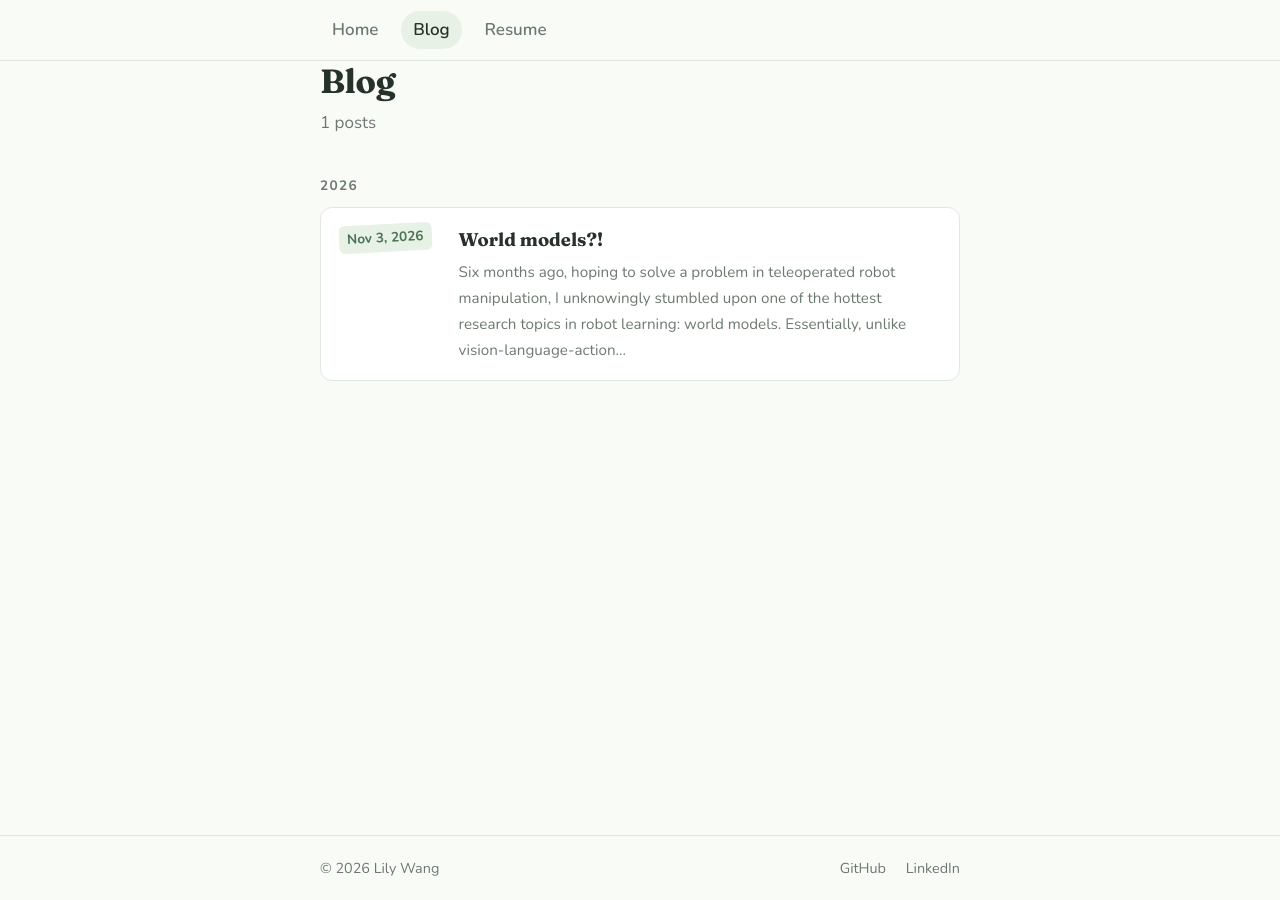
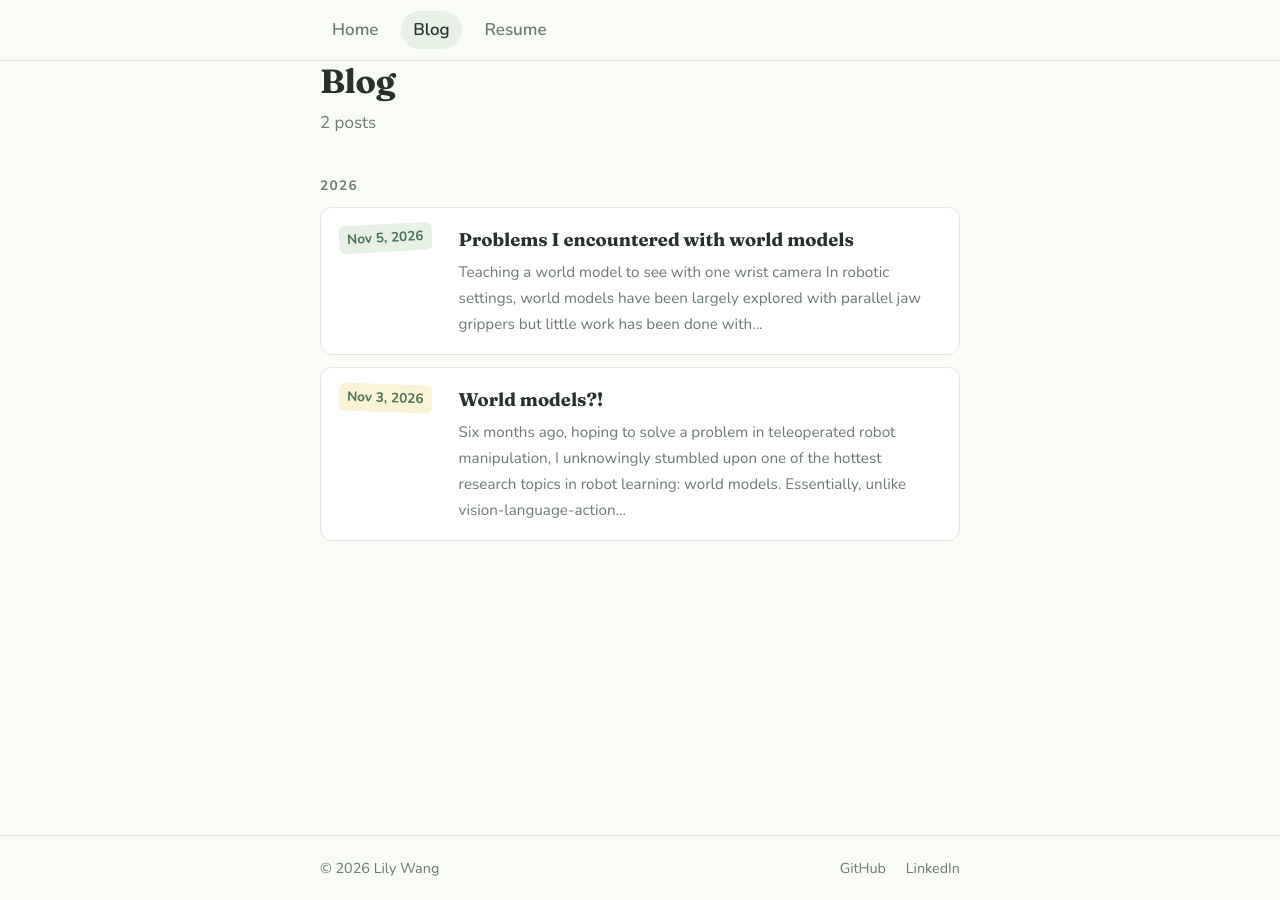
Before and after one commit to lilywang899/lilywang899.github.io, a Jekyll site: the page built from blog/index.html, in a window 1280 px wide. Built offline with Jekyll 4.4.1, drawn with Linux system fonts in a browser that asks for light colours; part of the change alters nothing that is shown.

Commit message:
Add part two: problems I encountered with world models
Co-Authored-By: Claude Fable 5.1 <noreply@anthropic.com>

```diff
--- /dev/null
+++ b/_posts/2026-11-05-problems-with-world-models.md
@@ -0,0 +1,143 @@
+---
+title: "Problems I encountered with world models"
+date: 2026-11-05 17:00:00 -0800
+tags: [ai, world models, robotics]
+---
+
+## Teaching a world model to see with one wrist camera
+
+In robotic settings, world models have been largely explored with parallel jaw grippers but little work has been done with humanoids.
+With parallel jaw grippers, world models are often trained using external scene camera in addition to wrist camera viewpoints.
+These two cameras complement each other to provide the best learning signal possible. Wrist camera is able to closely monitor the contact between gripper and object,
+but it provides a limited understanding of how the arm is moving in the environment. Hence, the external camera helps by capturing of the overall robot interactions with the environment.
+This combination has proven to greatly reduce hallucination in world model predictions especially for long-horizon. [0] [3]
+
+<!--more-->
+
+## What about world models for humanoids?
+Since humanoids need to move around to perform different tasks, it is impractical to install scene cameras in every environment. And so humanoids have to rely on overhead and wrist cameras only.
+The problem is that overhead cameras are not as good as scene cameras especially when the humanoid has a 5-fingered hand instead of a parallel jaw gripper.
+
+<div class="side-by-side">
+  <figure><img src="{{ "/assets/images/world-models-p2/overhead-gripper.png" | relative_url }}" alt="Head camera view with a parallel-jaw gripper: the object stays visible between the jaws"><figcaption>Head camera view with a parallel-jaw gripper: the object stays visible between the jaws</figcaption></figure>
+  <figure><img src="{{ "/assets/images/world-models-p2/overhead-hand.png" | relative_url }}" alt="Head camera view with a five-finger hand: the palm hides the object"><figcaption>Head camera view with a five-finger hand: the palm hides the object</figcaption></figure>
+</div>
+
+This problem is exacerbated in partially occluded environments where overhead cameras provide even less signal for grasp alignment. So what if we only use wrist camera to train a world model? Once the object is in the wrist camera frame, is the wrist camera signal enough to guide the hand to the object and grasp it?
+
+These two questions led me down a rabbit hole that I've still not found the exit to. In hindsight, it was probably too ambitious of me since I've read a lot of papers since then outlining the issue of only using wrist cameras. In this blog, I will outline some problems I've encountered so far with the world model predictions and what I've tried to resolve them:
+  1. object permanence
+  2. object morphing shapes
+  3. movement understanding
+
+## Model architecture
+
+![figure]({{ "/assets/images/world-models-p2/image-2.png" | relative_url }})
+{: .figure}
+
+action = normalized arm and finger joint positions
+force = finger force
+
+The Inspire hand has no tactile skin. Each finger reports a single scalar from its actuator, a raw value between 0 and 2000 that rises as the finger meets resistance, so the force input at each timestep is just one number per finger rather than a pressure map.
+
+## Object permanence
+In some offline trajectories, the arm overshoots the object a little such that the object almost disappears from the wrist camera view. In these cases, the model likes to cheat. Instead of knowing to turn around, the model just invents a new object and keeps going forward towards it.
+
+![forward motion carries the object out of the bottom of the view. The expected frames end on an empty table. The predicted state invents a new object far ahead at t=3 and keeps approaching it.]({{ "/assets/images/world-models-p2/wm-object-permanence.png" | relative_url }})
+{: .figure}
+
+Forward motion carries the object out of the bottom of the view. The expected frames end on an empty table. The predicted state invents a new object far ahead at t=3 and keeps approaching it.
+{: .caption}
+
+## Object morphing
+When the arm moves towards the object, if the hand is not in the correct position, instead of the arm adjusting, the object morphs into place.
+
+![the hand approaches to the right of the object. Expected frames show the object sliding off to the left and the hand missing. The predicted state smears the object sideways until it re-forms in front of the palm and the grasp "succeeds".]({{ "/assets/images/world-models-p2/wm-object-morphing.png" | relative_url }})
+{: .figure}
+
+The hand approaches to the right of the object. Expected frames show the object sliding off to the left and the hand missing. The predicted state smears the object sideways until it re-forms in front of the palm and the grasp "succeeds".
+{: .caption}
+
+## Movement understanding
+The dataset I used for training the model only contained trajectories where the hand starts open and fingers begin around halfway through the recording to grasp the object. I wanted to see if the model learned to relate the finger movement in the image with the action input or only relative to the context of the image. That way I can check if the model can really understand/generalize what closing fingers meant. Would the predicted state still show the fingers open if the finger action input remained open for the entire trajectory?
+
+Similarly, I wanted to test the same thing with the arm. Does the model understand the correlation between the image and action input?
+
+If the arm pauses, does the predicted state reflect that? No. The predicted state pretends that the arm is still moving forward towards the goal.
+
+![the action switches to hold still at t=2. Expected frames freeze. The predicted state keeps the object growing and arrives anyway.]({{ "/assets/images/world-models-p2/wm-paused-action.png" | relative_url }})
+{: .figure}
+
+The action switches to hold still at t=2. Expected frames freeze. The predicted state keeps the object growing and arrives anyway.
+{: .caption}
+
+If the arm moves to the left of the object, does the predicted state reflect that? No. The predicted state pretends that the arm is moving straight.
+
+![the action becomes forward plus left from t=1. The object should drift right and leave the frame. The predicted state keeps it centered as if the arm went straight.]({{ "/assets/images/world-models-p2/wm-left-action.png" | relative_url }})
+{: .figure}
+
+The action becomes forward plus left from t=1. The object should drift right and leave the frame. The predicted state keeps it centered as if the arm went straight.
+{: .caption}
+
+## Targeted object loss within image
+My hypothesis for the first two problems, object permanence and object morphing, was that the object simply occupies too few patches to matter to the loss. A plain token MSE averages over the whole frame, so the model can hallucinate a new object or let the real one smear into the hand while paying almost no penalty. I wanted to weight exactly those patches so that getting the object wrong costs something.
+
+Following DexWM [1], I added a small auxiliary transformer that takes the predicted state from the main transformer and tries to reconstruct a heatmap of where the object is. Its prediction is compared against a ground-truth heatmap built from the object mask of the real next frame, and the error is added to the training loss. The gradient only reaches the main transformer through the predicted state, so the auxiliary branch acts as a check: if the heatmap cannot be recovered from the state, the state did not encode the object's position and shape, and the main model is pushed to fix that.
+
+![alt text]({{ "/assets/images/world-models-p2/image-3.png" | relative_url }})
+{: .figure}
+
+The heatmap loss visibly lowered the training loss, but on held-out trajectories the object was still reconstructed in the wrong place. The auxiliary loss sharpened the representation of the object but did not not teach the model to understand the correlation between a given action and how the object moves in the wrist view. As a result, it fails to generalize to unseen test data with new actions.
+
+## Is the model overfit to the training goal?
+The model behaved as if every rollout were on a fixed schedule. No matter what actions I fed it, the predicted states marched toward the final grasp at the same pace, which is exactly the behaviour behind the paused-action and sideways-motion failures above. Even with the action held constant, each new step brought the object closer, as if the model were counting frames rather than reading actions.
+
+My guess was that the training data invited this shortcut. The trajectories differ in how they approach the object, but they all end the same way, with the hand closed around it at roughly the same timestep. The cheapest way to score well on those endings is to learn "at step N, show a grasp", regardless of what happened in between. I tried two things to break that association.
+
+First, I downweighted the loss on the final grasping frames so the shared ending counted for less. Second, I removed the temporal embedding attached to each frame, so the model could no longer condition on how far along in the episode it was and had to infer progress from the images and actions alone.
+
+This improved the predicted states for the paused-action sequence, but the model still seemed to lack the spatial understanding needed for accurate predicted states under sideways motion.
+
+## How do we teach spatial/movement understanding with only wrist camera input?
+My first action representation was the raw joint targets, each normalised to [0, 1]. For the model to connect those numbers to what changes in the wrist image, it would have had to learn forward kinematics implicitly: how seven joint values combine into a position and orientation of the hand. That felt like too much to ask of a model that was already struggling with the image side, so I switched the action to the end-effector pose, a 3D position plus a quaternion in the robot's base frame. While it is the same number of inputs, in this space the correlations are at least linear: x increasing means the arm moves forward, y increasing means it moves left, and the camera view should shift accordingly.
+
+To make the relationship even more explicit, I added a second, relative input: the end-effector position expressed in a frame centred on the object. This tells the model not just that the arm moved left, but how far it now sits from the object in each axis, which is exactly the quantity that determines where the object appears in the wrist view. The hope was that with both the absolute pose and the object-relative offset available, the model would stop treating the object as something that drifts on its own and start treating it as something whose position in the frame follows from where the hand is.
+
+The object position itself came from the wrist camera: an object detector on the RGB image gave the object's pixel location, and the RealSense D455 depth at that pixel turned it into a 3D point in the camera frame.
+
+![alt text]({{ "/assets/images/world-models-p2/wm-relative-input.png" | relative_url }})
+{: .figure}
+
+To get the object position, I used the depth output of the wrist camera realsense d455 with object detection. Now you can argue if depth is available, the model should just take the depth image as an input too. But I wanted to keep the model as simple as possible, and feeding depth would have meant a second encoder and a second stream of tokens to attend over.
+
+### Results
+I was sceptical that these ten extra numbers would change much. Their loss terms are tiny next to the hundreds of image patches, and I expected them to be drowned out. However, after some tuning of the loss weights, the combination of absolute end-effector pose and object-relative offset worked far better than I expected, both on the training set and on held-out trajectories. The object stayed where the arm's motion said it should be.
+
+More surprising still, once these inputs were in place I could remove the heatmap loss entirely and the object was still predicted correctly. The information that the heatmap had been forcing into the state was now arriving directly through the conditioning.
+
+In fact, I read the training details released by World Labs team for their Atlas world model and they also feed in camera pose, allowing the model to develop spatial memory. [2]
+
+## Open question
+After these changes, the predicted states now look good on held-out offline trajectories. On hardware though, with the world model driving a CEM planner, I still see confusing results and hallucination that I'm trying to debug.
+
+One of my main suspects is the data collection itself. My initial objective was to collect expert trajectories for training but now I wonder if they're too perfect and smooth in comparison to the trajectories sampled by the CEM planner.
+
+![alt text]({{ "/assets/images/world-models-p2/wm-data-collection.png" | relative_url }})
+{: .figure}
+
+Each training trajectory was recorded in two passes. First I puppeteered the Franka arm in guide mode, physically moving the end effector to the grasp position while dense waypoints were logged. Then I replayed that trajectory on the arm and teleoperated the Inspire hand with a finger-tracking glove to close the grasp. The result is a dataset of perfectly smooth arm motion. A CEM planner does not produce anything like that. It samples noisy action sequences and scores them, so the model is being asked to predict the consequences of action patterns it never saw during training, and it may simply be out of distribution.
+
+![alt text]({{ "/assets/images/world-models-p2/wm-action-mismatch.png" | relative_url }})
+{: .figure}
+
+## Conclusion
+Looking back, the three problems I started with were not really three problems. Object permanence, object morphing and the ignored actions were all symptoms of the same thing: the model had never been given a reason to connect what the arm did to what the camera saw. With a single wrist camera, that connection is the whole task, and nothing in a plain pixel loss or a hand-tuned frame weighting forces the model to learn it. It found cheaper explanations instead, counting frames and redrawing the object where the grasp needed it to be.
+
+What finally worked was not a cleverer loss but a better description of the state. Once the model was told where the hand was and where the hand was relative to the object, the geometry stopped being something it had to reverse-engineer from pixels and became something it could read off directly. The heatmap loss, which I had spent the most time on, turned out to be a workaround for information that should have been in the input all along. I suspect this is a general lesson for wrist-only setups: the camera cannot see the arm, so the arm has to be described some other way.
+
+That said, a model that predicts offline trajectories well is not yet a model that can drive a robot. The hardware results are still messy, and my best guess is the gap between the smooth demonstrations the model was trained on and the noisy action sequences a planner actually proposes. In part three, I'll get into the planning side: why a goal-image CEM did not behave the way I expected, how the learned representation collapsed under it, and what I tried to do about that.
+
+[0] <https://arxiv.org/pdf/2510.10125>
+[1] <https://arxiv.org/pdf/2512.13644>
+[2] <https://worldlabs.ai/blog/atlas>
+[3] <https://arxiv.org/abs/2606.13672>
--- a/assets/css/style.css
+++ b/assets/css/style.css
@@ -162,3 +162,10 @@ pre code { background: none; padding: 0; }
 @media (prefers-reduced-motion: reduce) {
   *, *::before, *::after { transition: none !important; }
 }
+
+/* Side-by-side figures */
+.side-by-side { display: grid; grid-template-columns: 1fr 1fr; gap: 1rem; align-items: start; margin: 1.5rem 0; }
+.side-by-side figure { margin: 0; text-align: center; }
+.side-by-side img { border: 1px solid var(--border); border-radius: 10px; }
+.side-by-side figcaption { color: var(--muted); font-size: 0.85rem; line-height: 1.45; margin-top: 0.5rem; }
+@media (max-width: 560px) { .side-by-side { grid-template-columns: 1fr; } }
```
Also changed, not shown: assets/images/world-models-p2/image-2.png (added), assets/images/world-models-p2/image-3.png (added), assets/images/world-models-p2/overhead-gripper.png (added), assets/images/world-models-p2/overhead-hand.png (added), assets/images/world-models-p2/wm-action-mismatch.png (added), assets/images/world-models-p2/wm-data-collection.png (added), assets/images/world-models-p2/wm-left-action.png (added), assets/images/world-models-p2/wm-object-morphing.png (added), assets/images/world-models-p2/wm-object-permanence.png (added), assets/images/world-models-p2/wm-paused-action.png (added), assets/images/world-models-p2/wm-relative-input.png (added).
